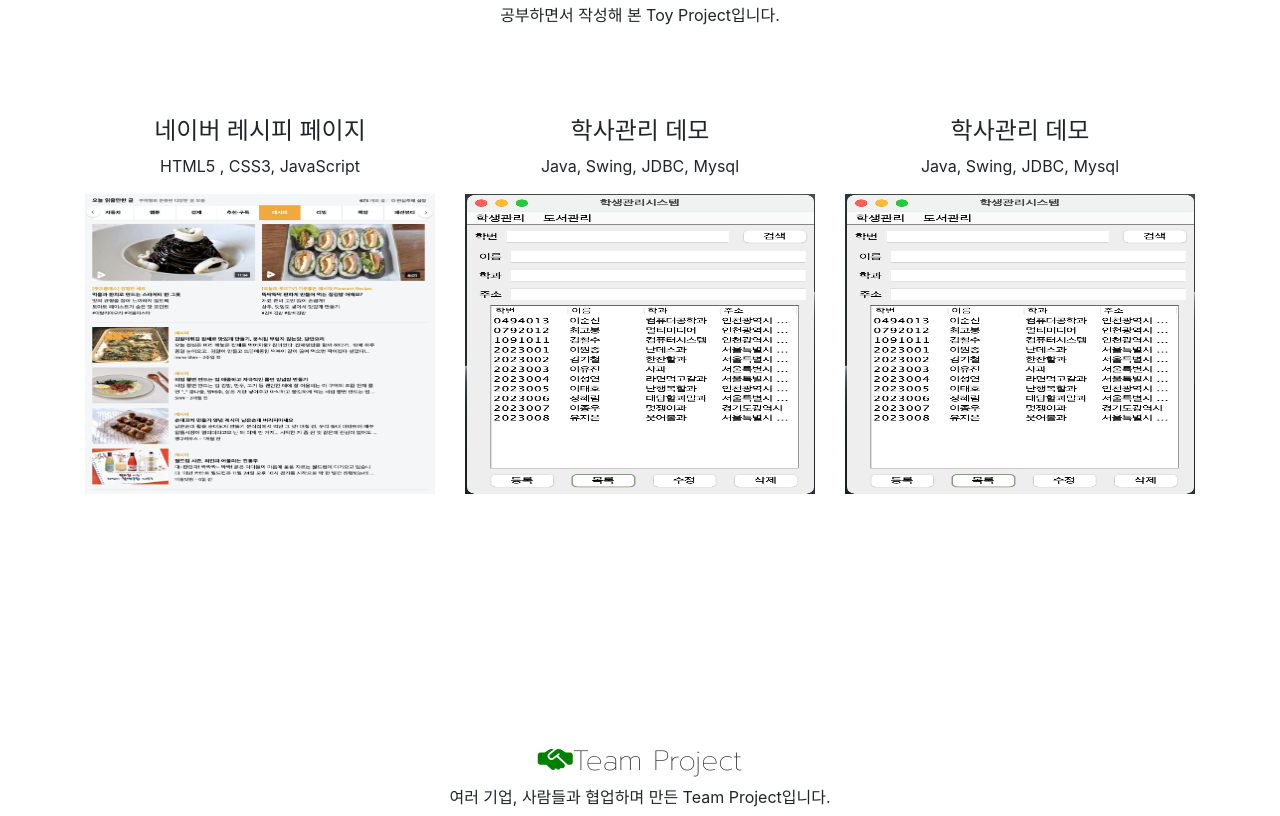
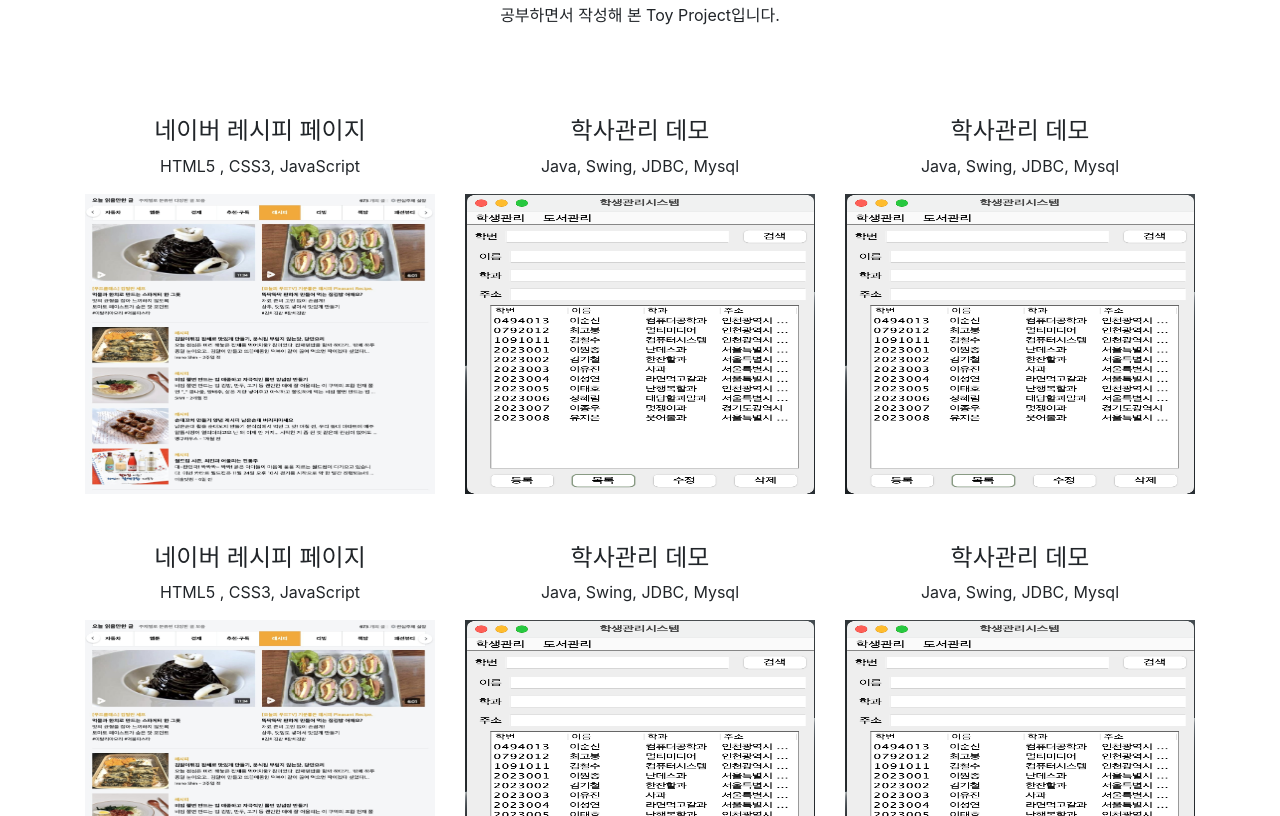
Before and after one commit to TaeHo-Lee97/portfolio, a plain HTML site: page index.html in a window 1280 px wide. Shown: the part 1984-2800 px from the top of the page. Drawn offline with nearby package versions, Linux system fonts and the light colour scheme.

Commit message:
Add files via upload

```diff
--- a/index.html
+++ b/index.html
@@ -94,21 +94,21 @@
         <!-- The slideshow -->
         <div class="carousel-inner">
           <div class="carousel-item active">
-            <img src="img/img01.jpg" alt="Codings" width="1700" height="914">
+            <img src="img/img01.jpg" alt="Codings" width="100%" height="914">
             <div class="carousel-caption" style="position: absolute; bottom: 80%;">
                 <h3>Code</h3>
                 <p>내 뇌속에 들어있는 코드들.</p>
               </div>
           </div>
           <div class="carousel-item">
-            <img src="img/img02.jpg" alt="Computer" width="1700" height="914">
+            <img src="img/img02.jpg" alt="Computer" width="100%" height="914">
             <div class="carousel-caption" style="position: absolute; bottom: 80%;">
                 <h3>Computer</h3>
                 <p>심플한 테이블 위 노트북과 환경.</p>
               </div>
           </div>
           <div class="carousel-item">
-            <img src="img/img03.jpg" alt="Coding User" width="1700" height="914">
+            <img src="img/img03.jpg" alt="Coding User" width="100%" height="914">
             <div class="carousel-caption" style="position: absolute; bottom: 80%;">
                 <h3>User</h3>
                 <p>고독하게 코딩하는 나.</p>
@@ -180,6 +180,27 @@
                 <img width="100%" height="300px" src="img/pic02.png" alt="학사관리">
             </div>
         </div>
+        <div class="row">
+          <div class="col-sm-4">
+              <h4>네이버 레시피 페이지</h4>
+              <p>HTML5 , CSS3, JavaScript</p>
+              <a href="toy/naver/naver_recipe.html" target="_blank">
+                  <img width="100%" height="300px" src="img/pic01.jpg" alt="네이버 레시피 페이지">
+              </a>
+          </div>
+          <div class="col-sm-4">
+          <h4>학사관리 데모</h4>
+              <p>Java, Swing, JDBC, Mysql</p>
+              <a href="https://youtu.be/0EarP6AZVIc" target="_black">
+                <img width="100%" height="300px" src="img/pic02.png" alt="학사관리">
+              </a>
+          </div>
+          <div class="col-sm-4">
+              <h4>학사관리 데모</h4>
+              <p>Java, Swing, JDBC, Mysql</p>
+              <img width="100%" height="300px" src="img/pic02.png" alt="학사관리">
+          </div>
+        </div>
     </div>
     <!-- toy project.END -->
     <!-- team project.START ----------------------------------------------------------------->
```
